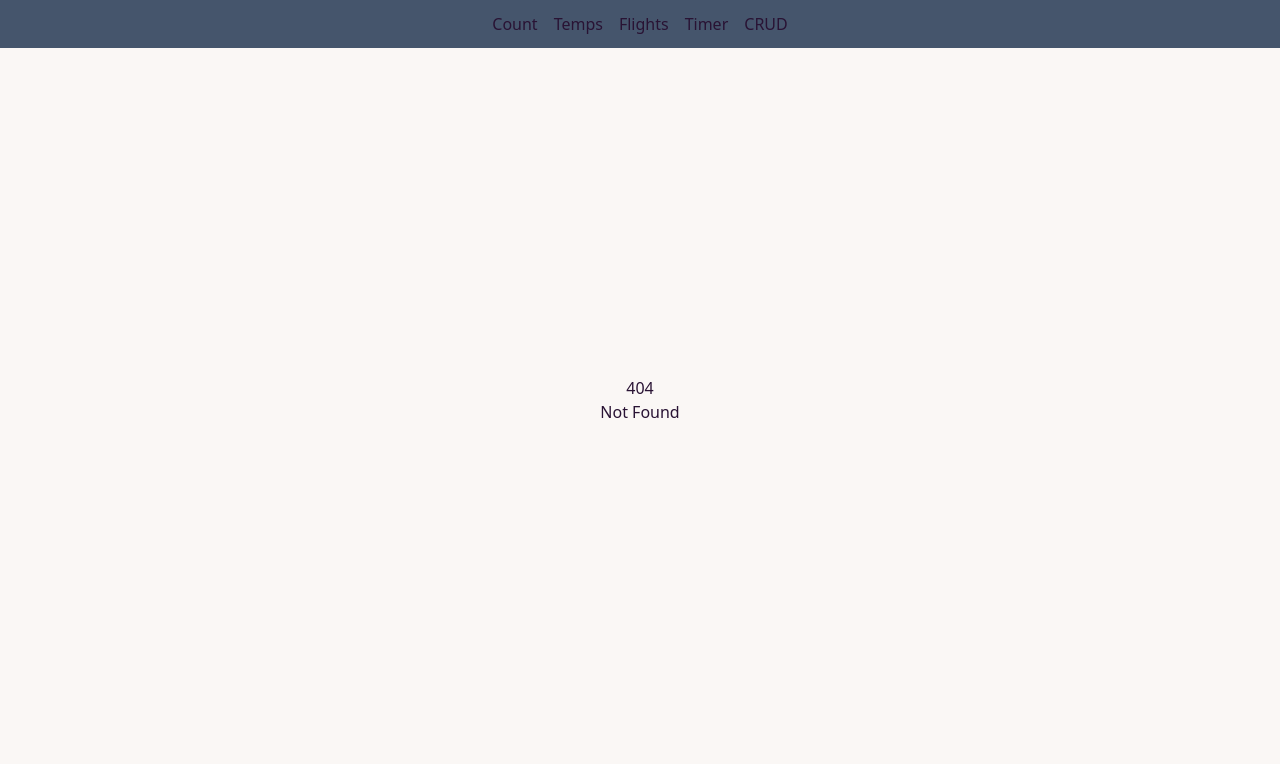
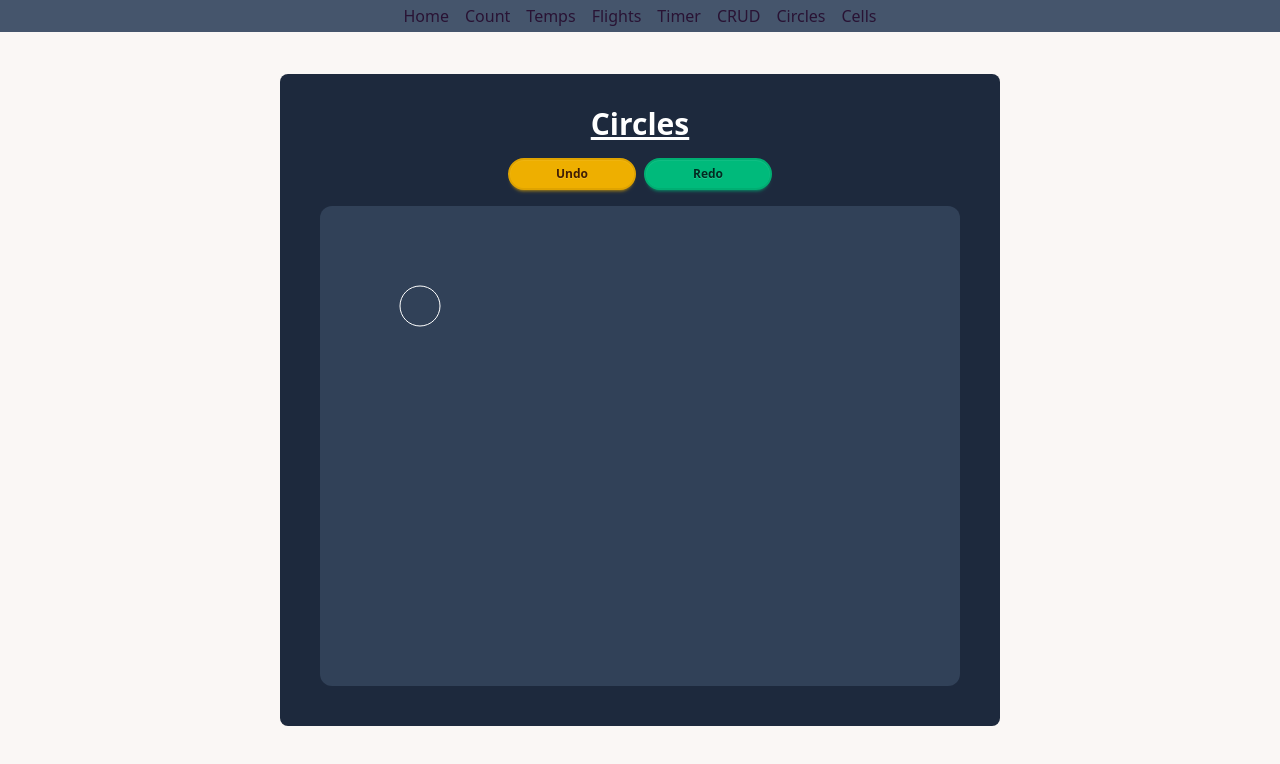
Before and after one commit to cassinius/svelte5-with-stores, a SvelteKit app: page /circles in a window 1280 px wide. Before the commit this address had no page. Shown: the top 764 px of the page. Built offline with nearby package versions, Linux system fonts and the light colour scheme.

Commit message:
circle drawing on SVG, next up: undo / redo

```diff
--- a/src/routes/+layout.svelte
+++ b/src/routes/+layout.svelte
@@ -4,11 +4,11 @@
 	let { children } = $props();
 </script>
 
-<nav class="absolute w-screen h-12 bg-slate-600 flex flex-row justify-center items-center">
+<nav class="absolute w-screen h-8 bg-slate-600 flex flex-row justify-center items-center">
 	<ul class="flex flex-row gap-4 justify-center items-center">
-		<!-- <li>
+		<li>
 			<a href="/" class="hover:underline">Home</a>
-		</li> -->
+		</li>
 		<li>
 			<a href="/count" class="hover:underline">Count</a>
 		</li>
@@ -24,8 +24,15 @@
 		<li>
 			<a href="/crud" class="hover:underline">CRUD</a>
 		</li>
+		<li>
+			<a href="/circles" class="hover:underline">Circles</a>
+		</li>
+		<li>
+			<a href="/cells" class="hover:underline">Cells</a>
+		</li>
 	</ul>
 </nav>
+
 <main class="w-screen h-screen flex flex-col items-center justify-center">
 	{@render children()}
 </main>
--- /dev/null
+++ b/src/routes/cells/+page.svelte
@@ -0,0 +1,7 @@
+<script lang="ts">
+
+</script>
+
+<div class="page-content-wrap">
+  <h3>Cells</h3>
+</div>
--- /dev/null
+++ b/src/routes/circles/+page.svelte
@@ -0,0 +1,126 @@
+<script lang="ts">
+	type Circle = {
+		id: string;
+		cx: number;
+		cy: number;
+		r: number;
+		fill: string;
+	};
+	let circles = $state<Circle[]>([{ id: '1', cx: 100, cy: 100, r: 20, fill: 'transparent' }]);
+
+	type Status = 'drawing' | 'editing';
+	let status = $state<Status>('drawing');
+
+	let svg: SVGElement;
+
+	let selected: Circle = $state(null!);
+	$inspect({ selected });
+
+	function drawCircle(e: MouseEvent) {
+		console.log('drawCircle', e);
+
+		if (status !== 'drawing') {
+			status = 'drawing';
+			selected = null!;
+			return;
+		}
+		if (selected) {
+			return;
+		}
+		const { top, left } = svg.getBoundingClientRect();
+		const newCircle: Circle = {
+			id: window.crypto.randomUUID(),
+			cx: +(e.clientX - left).toFixed(),
+			cy: +(e.clientY - top).toFixed(),
+			r: 20,
+      fill: 'transparent'
+		};
+		circles = [...circles, newCircle];
+	}
+</script>
+
+<!-- svelte-ignore a11y_no_static_element_interactions -->
+<div class="page-content-wrap">
+	<h3 class="block mb-4 text-white text-3xl underline text-center">Circles</h3>
+
+	<div class="flex flex-row gap-2 justify-center">
+		<button class="w-32 btn btn-warning btn-sm">Undo</button>
+		<button class="w-32 btn btn-success btn-sm">Redo</button>
+	</div>
+
+	<!-- svelte-ignore a11y_click_events_have_key_events -->
+	<svg
+		bind:this={svg}
+		class="circle-svg m-4 bg-slate-700 rounded-xl hover:cursor-crosshair"
+		viewBox="0 0 640 480"
+		onclick={drawCircle}
+	>
+		{#each circles as circle (circle.id)}
+			<!-- svelte-ignore a11y_no_static_element_interactions -->
+			<!-- svelte-ignore a11y_mouse_events_have_key_events -->
+			<circle
+				{...circle}
+				stroke={selected === circle ? '#ff0000' : 'white'}
+				stroke-width="1"
+				onmouseover={() => (selected = circle)}
+				class="hover:cursor-pointer"
+				onmouseout={() => {
+					if (status !== 'editing') {
+						selected = null!;
+					}
+				}}
+				onclick={(e) => {
+					e.stopPropagation();
+					console.log('clicked circle');
+					status = 'editing';
+				}}
+				oncontextmenu={(e) => {
+					e.preventDefault();
+					e.stopPropagation();
+					status = 'editing';
+				}}
+			/>
+		{/each}
+	</svg>
+
+	{#if selected && status === 'editing'}
+		<div class="adjust">
+			<div class="flex flex-row gap-4 justify-center align-middle">
+				<p class="text-lg">Adjust Radius:</p>
+				<input type="range" class="w-72" min="5" max="100" step="1" bind:value={selected.r} />
+				<button class="btn btn-xs bg-red-600" onclick={() => (selected.fill = '#ff0000')}>R</button>
+				<button class="btn btn-xs bg-green-600" onclick={() => (selected.fill = '#00ff00')}
+					>G</button
+				>
+				<button class="btn btn-xs bg-blue-600" onclick={() => (selected.fill = '#0000ff')}>B</button
+				>
+			</div>
+		</div>
+	{/if}
+</div>
+
+<style>
+	.circle-svg {
+		width: 640px;
+		height: 480px;
+		.circle {
+			border: none;
+			outline: none;
+			&.active {
+				border: none;
+				outline: none;
+			}
+		}
+	}
+
+	.adjust {
+		position: absolute;
+		top: 50%;
+		left: 50%;
+		width: 640px;
+		transform: translate(-50%, -50%);
+		padding: 1rem;
+		background-color: rgba(0, 0, 0, 0.5);
+		z-index: 10;
+	}
+</style>
```
